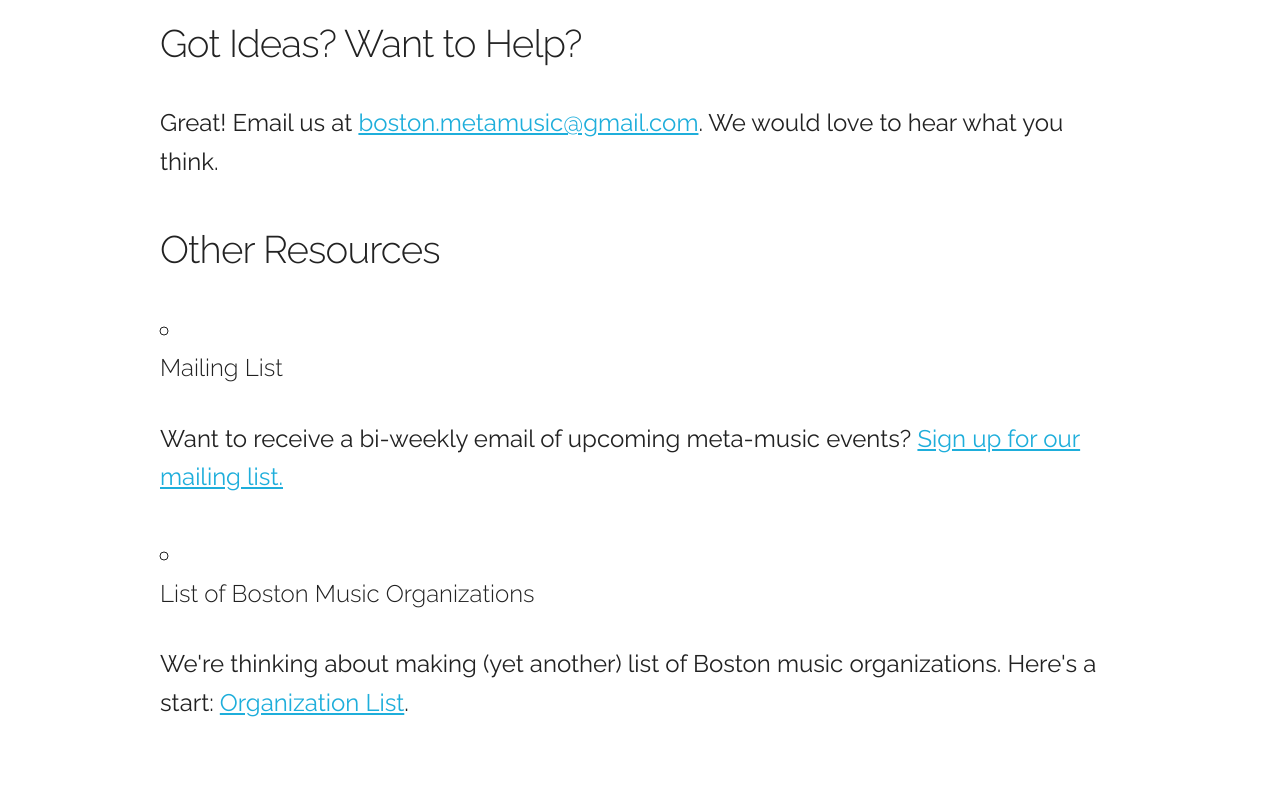
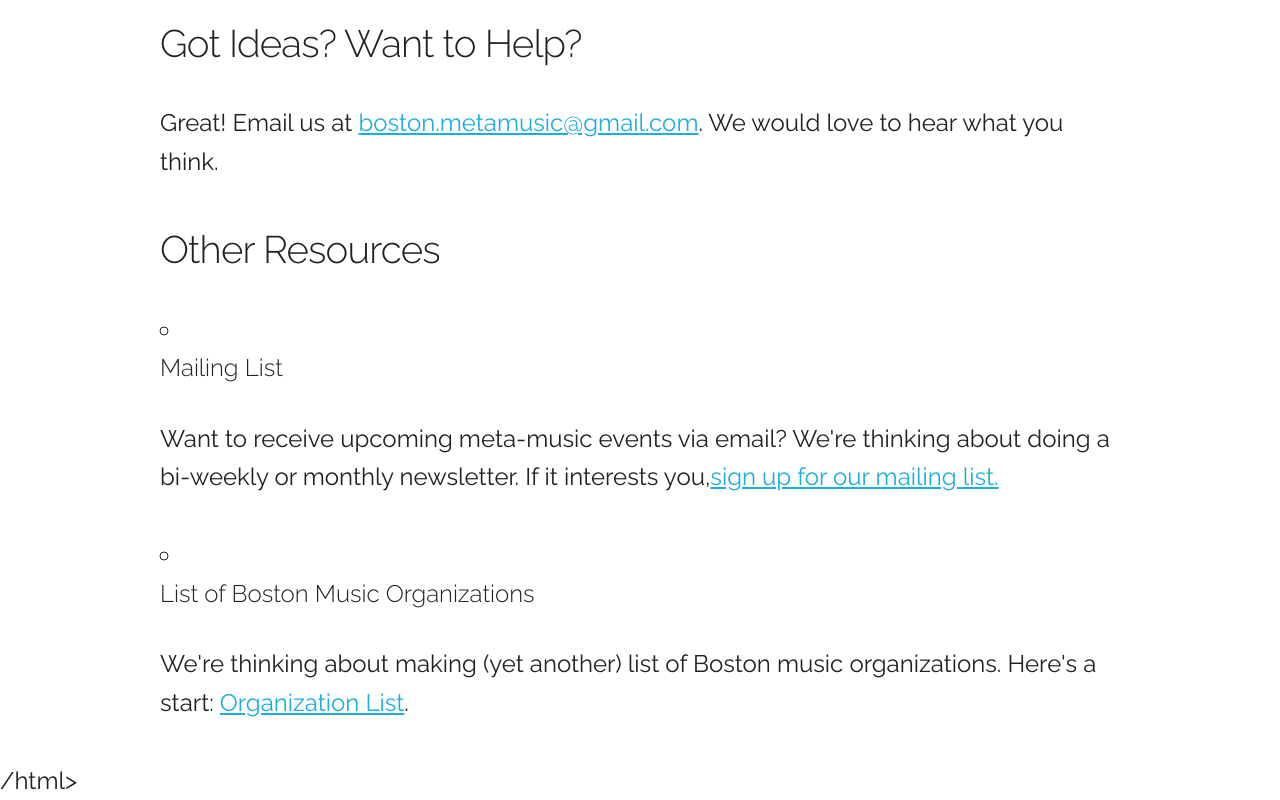
Before and after one commit to boston-metamusic/boston-metamusic.github.io, a plain HTML site: page index.html in a window 1280 px wide. Shown: the part 1731-2531 px from the top of the page. Before the commit the page ends 2493 px from the top, so only its background shows below. Drawn offline with Linux system fonts and the light colour scheme.

Commit message:
newsletter text

```diff
--- a/index.html
+++ b/index.html
@@ -93,7 +93,7 @@
             <ul>
                 <li>
                 <h6>Mailing List</h6>
-                <p>Want to receive a bi-weekly email of upcoming meta-music events? <a target="_blanK" href="https://groups.google.com/forum/#!forum/boston-meta-music">Sign up for our mailing list.</a>
+                <p>Want to receive upcoming meta-music events via email? We're thinking about doing a bi-weekly or monthly newsletter. If it interests you,<a target="_blanK" href="https://groups.google.com/forum/#!forum/boston-meta-music">sign up for our mailing list.</a>
                 </p>
                 </li>
 
@@ -112,4 +112,4 @@
 <!-- End Document
   –––––––––––––––––––––––––––––––––––––––––––––––––– -->
 </body>
-</html>
+/html>
```
